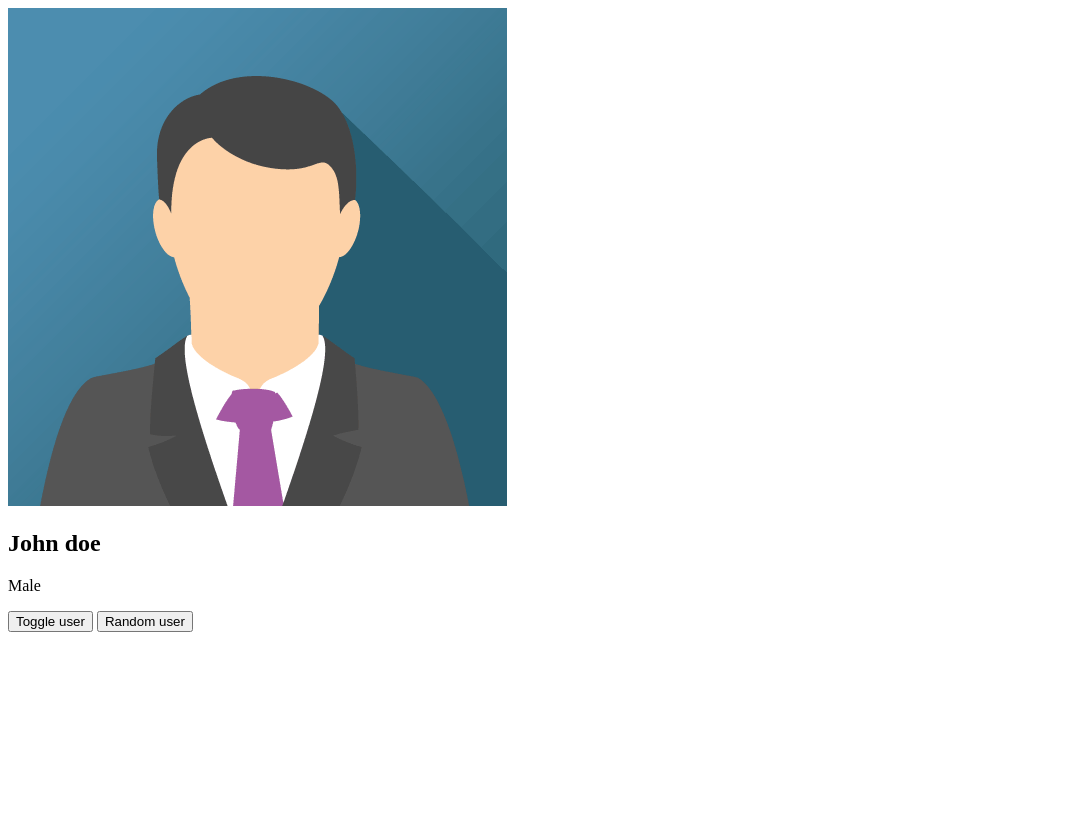
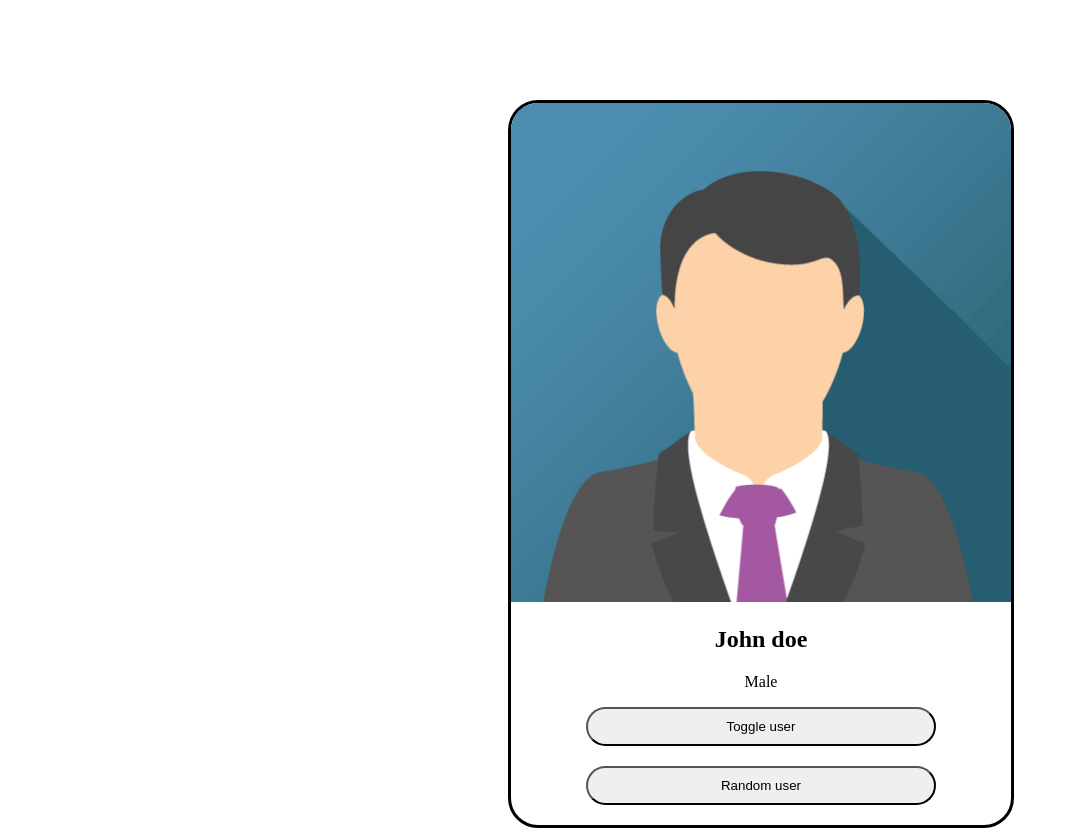
Before and after one commit to riddhisavarkar/web-dev-bootcamp, a website: page frontend/index.html in a window 1280 px wide. Shown: the whole page, without its empty margins (0-1069 px from the left). Before the commit the page ends 800 px from the top, so only its background shows below. Drawn offline with Linux system fonts and the light colour scheme.

Commit message:
Added css styles

```diff
--- a/frontend/index.html
+++ b/frontend/index.html
@@ -7,7 +7,7 @@
     <link rel="stylesheet" href="styles.css">
 </head>
 <body>
-   <div>
+   <div class="card">
     <img src="john.png" alt="User Image">
     <h2> John doe</h2>
     <p> Male</p>
--- a/frontend/styles.css
+++ b/frontend/styles.css
@@ -1,3 +1,32 @@
 h1 {
     color :aquamarine
 }
+.card{
+    border-style: solid;
+    border-width: 3px;
+    border-color: black;
+    width: 500px;
+    border-radius: 30px;
+    overflow: hidden;
+    text-align: center;
+    margin-left: 500px;
+    margin-top: 100px;
+    margin-right: 550px;
+
+
+
+}
+.card img{
+    width: 100%;
+}
+.card button{
+    width: 70%;
+    padding: 10px;
+    margin-bottom: 20px;
+    border-radius: 20px;
+
+}
+.card button:hover{
+    background-color:bisque;
+    cursor: pointer;
+}
```
